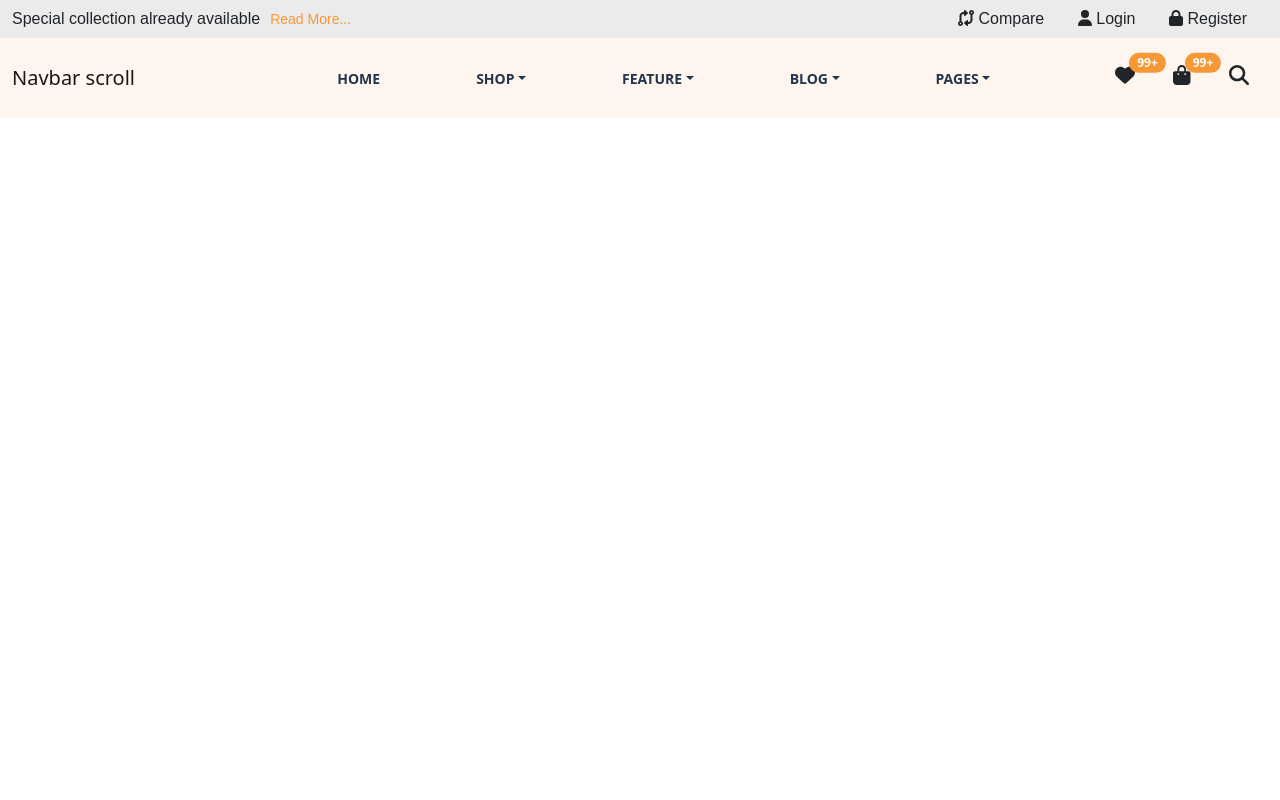
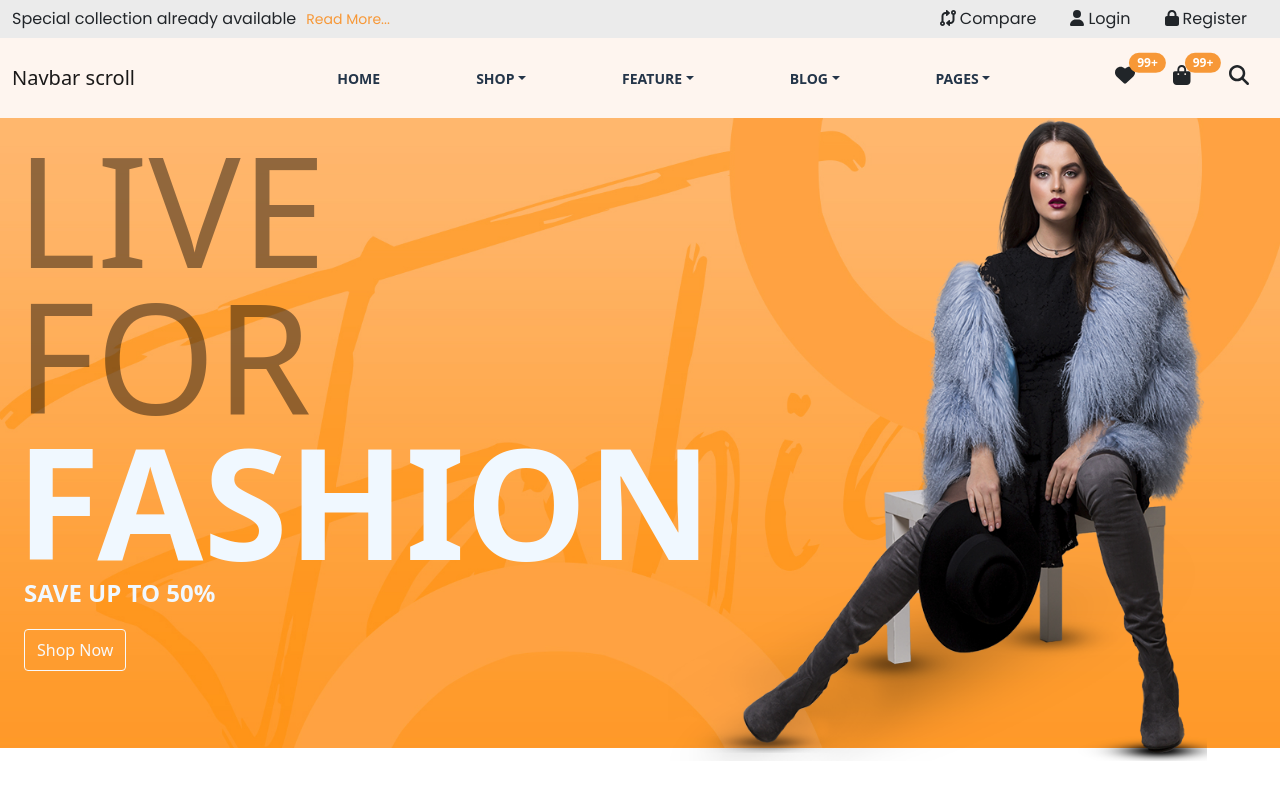
Before and after one commit to kakon-ray/AND-SHOP, a React (Create React App) app: page / in a window 1280 px wide. Built offline with nearby package versions, Linux system fonts and the light colour scheme.

Commit message:
banner section design completed

```diff
--- a/public/index.html
+++ b/public/index.html
@@ -17,6 +17,13 @@
       src="https://kit.fontawesome.com/6951010ac6.js"
       crossorigin="anonymous"
     ></script> -->
+
+    <link rel="preconnect" href="https://fonts.googleapis.com" />
+    <link rel="preconnect" href="https://fonts.gstatic.com" crossorigin />
+    <link
+      href="https://fonts.googleapis.com/css2?family=Poppins:ital,wght@0,100;0,200;0,300;0,400;0,500;0,600;0,700;0,800;0,900;1,100;1,200;1,300;1,400;1,500;1,600;1,700;1,800;1,900&display=swap"
+      rel="stylesheet"
+    />
     <title>React App</title>
   </head>
   <body>
--- a/src/App.css
+++ b/src/App.css
@@ -1,5 +1,8 @@
+@import url("https://fonts.googleapis.com/css2?family=Poppins:ital,wght@0,100;0,200;0,300;0,400;0,500;0,600;0,700;0,800;0,900;1,100;1,200;1,300;1,400;1,500;1,600;1,700;1,800;1,900&display=swap");
+
 body {
   font-family: "Poppins", sans-serif;
+  box-sizing: border-box;
 }
 
 .offcanvas-start {
--- a/src/App.js
+++ b/src/App.js
@@ -1,13 +1,12 @@
 import "./App.css";
-import TopNav from "./component/TopNav/TopNav";
+
 import "bootstrap/dist/css/bootstrap.min.css";
-import HeaderNav from "./component/Navbar/HeaderNav";
+import HomePage from "./page/HomePage";
 
 function App() {
   return (
     <div className="App">
-      <TopNav />
-      <HeaderNav />
+      <HomePage />
     </div>
   );
 }
--- /dev/null
+++ b/src/component/HeaderBanner/HeaderBanner.css
@@ -0,0 +1,23 @@
+#header-banner {
+  width: 100%;
+  height: 630px;
+}
+#header-banner-content p {
+  line-height: 95%;
+}
+#header-banner-content .title {
+  font-size: 12vw;
+  font-weight: 100;
+  padding-top: 3%;
+  color: rgba(0, 0, 0, 0.432);
+}
+#header-banner-content .title-two {
+  font-size: 12vw;
+  font-weight: bold;
+  color: aliceblue;
+}
+#header-banner-content .save {
+  font-size: 24px;
+  font-weight: bold;
+  color: aliceblue;
+}
--- /dev/null
+++ b/src/component/HeaderBanner/HeaderBanner.js
@@ -0,0 +1,43 @@
+import React from "react";
+import "./HeaderBanner.css";
+import banner1 from "../../assets/img/banner_3.71b74319.jpg";
+import banner2 from "../../assets/img/man.422a052d.png";
+
+const HeaderBanner = () => {
+  return (
+    <div
+      id="header-banner"
+      style={{
+        backgroundImage: `url(${banner1})`,
+        backgroundPosition: "center",
+        backgroundSize: "cover",
+        backgroundRepeat: "no-repeat",
+      }}
+    >
+      <div className="row">
+        <div className="col-md-6">
+          <div id="header-banner-content" className="ms-3">
+            <p className="pb-0 mb-0 title">LIVE FOR</p>
+            <p className="py-0 my-0 title-two">FASHION</p>
+            <p className="ps-2 mt-0 mb-3 save py-2">SAVE UP TO 50%</p>
+            <button className="btn btn-outline-light py-2 ms-2">
+              Shop Now
+            </button>
+          </div>
+        </div>
+        <div className="col-md-6">
+          <div className="ms-3">
+            <img
+              src={banner2}
+              alt=""
+              className="img-fluid"
+              style={{ width: "88%" }}
+            />
+          </div>
+        </div>
+      </div>
+    </div>
+  );
+};
+
+export default HeaderBanner;
--- a/src/component/Navbar/HeaderNav.css
+++ b/src/component/Navbar/HeaderNav.css
@@ -44,6 +44,20 @@
 .badge {
   background-color: #f79837;
 }
+
+/*shop dropdown nav menue style start*/
+
+.shop {
+  min-width: 32em !important;
+}
+
+.dropdown-menu[data-bs-popper] {
+  top: 153%;
+  left: 0%;
+}
+
+/*shop dropdown nav menue style start*/
+
 @media only screen and (max-width: 600px) {
   .navbar-shop {
     position: absolute;
--- a/src/component/Navbar/HeaderNav.js
+++ b/src/component/Navbar/HeaderNav.js
@@ -22,7 +22,7 @@ const HeaderNav = () => {
   const handleClose = () => setShow(false);
   const handleShow = () => setShow(true);
   return (
-    <>
+    <div className="and-shop-navbar">
       <Navbar bg="light" expand="lg">
         <Container fluid>
           <Navbar.Brand href="#">Navbar scroll</Navbar.Brand>
@@ -35,15 +35,42 @@ const HeaderNav = () => {
             >
               <Nav.Link href="#action1">Home</Nav.Link>
 
-              <NavDropdown title="SHOP" id="navbarScrollingDropdown">
+              <NavDropdown
+                title="SHOP"
+                id="navbarScrollingDropdown"
+                className="shopContainer"
+              >
+                <div className="row shop">
+                  <div className="col-md-4">
+                    <NavDropdown.Item href="#action3">
+                      Another action
+                    </NavDropdown.Item>
+                    <NavDropdown.Item href="#action4">
+                      Another action
+                    </NavDropdown.Item>
+                    {/* <NavDropdown.Divider /> */}
+                    <NavDropdown.Item href="#action5">
+                      Something else here
+                    </NavDropdown.Item>
+                  </div>
+                  <div className="col-md-4">
                     <NavDropdown.Item href="#action3">SHOP</NavDropdown.Item>
                     <NavDropdown.Item href="#action4">
                       Another action
                     </NavDropdown.Item>
-                <NavDropdown.Divider />
+                    {/* <NavDropdown.Divider /> */}
                     <NavDropdown.Item href="#action5">
                       Something else here
                     </NavDropdown.Item>
+                  </div>
+                  <div className="col-md-4">
+                    <img
+                      src="https://andshop-react.netlify.app/static/media/nav_banner.e87f5849.png"
+                      alt=""
+                      className="img-fluid"
+                    />
+                  </div>
+                </div>
               </NavDropdown>
               <NavDropdown title="FEATURE" id="navbarScrollingDropdown">
                 <NavDropdown.Item href="#action3">FEATURE</NavDropdown.Item>
@@ -115,7 +142,7 @@ const HeaderNav = () => {
       {/* this is offcanvas section */}
 
       <OffCanvas show={show} onHide={handleClose} placement={"start"} />
-    </>
+    </div>
   );
 };
 
--- /dev/null
+++ b/src/page/HomePage.js
@@ -0,0 +1,16 @@
+import React from "react";
+import HeaderBanner from "../component/HeaderBanner/HeaderBanner";
+import HeaderNav from "../component/Navbar/HeaderNav";
+import TopNav from "../component/TopNav/TopNav";
+
+const HomePage = () => {
+  return (
+    <>
+      <TopNav />
+      <HeaderNav />
+      <HeaderBanner />
+    </>
+  );
+};
+
+export default HomePage;
```
Also changed, not shown: src/assets/img/banner_3.71b74319.jpg (added), src/assets/img/man.422a052d.png (added). Lines whose indentation alone changed are shown as unchanged.
